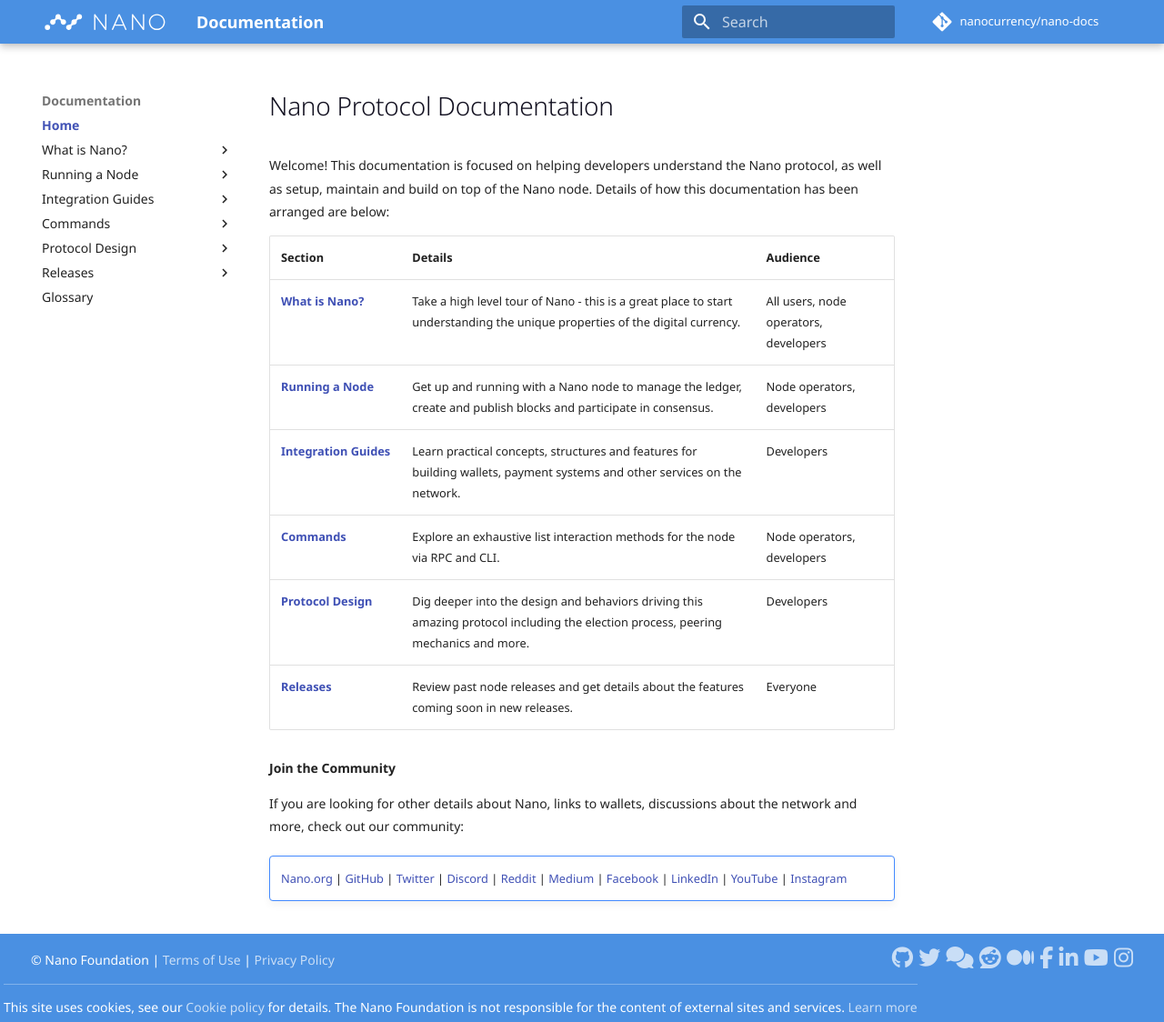
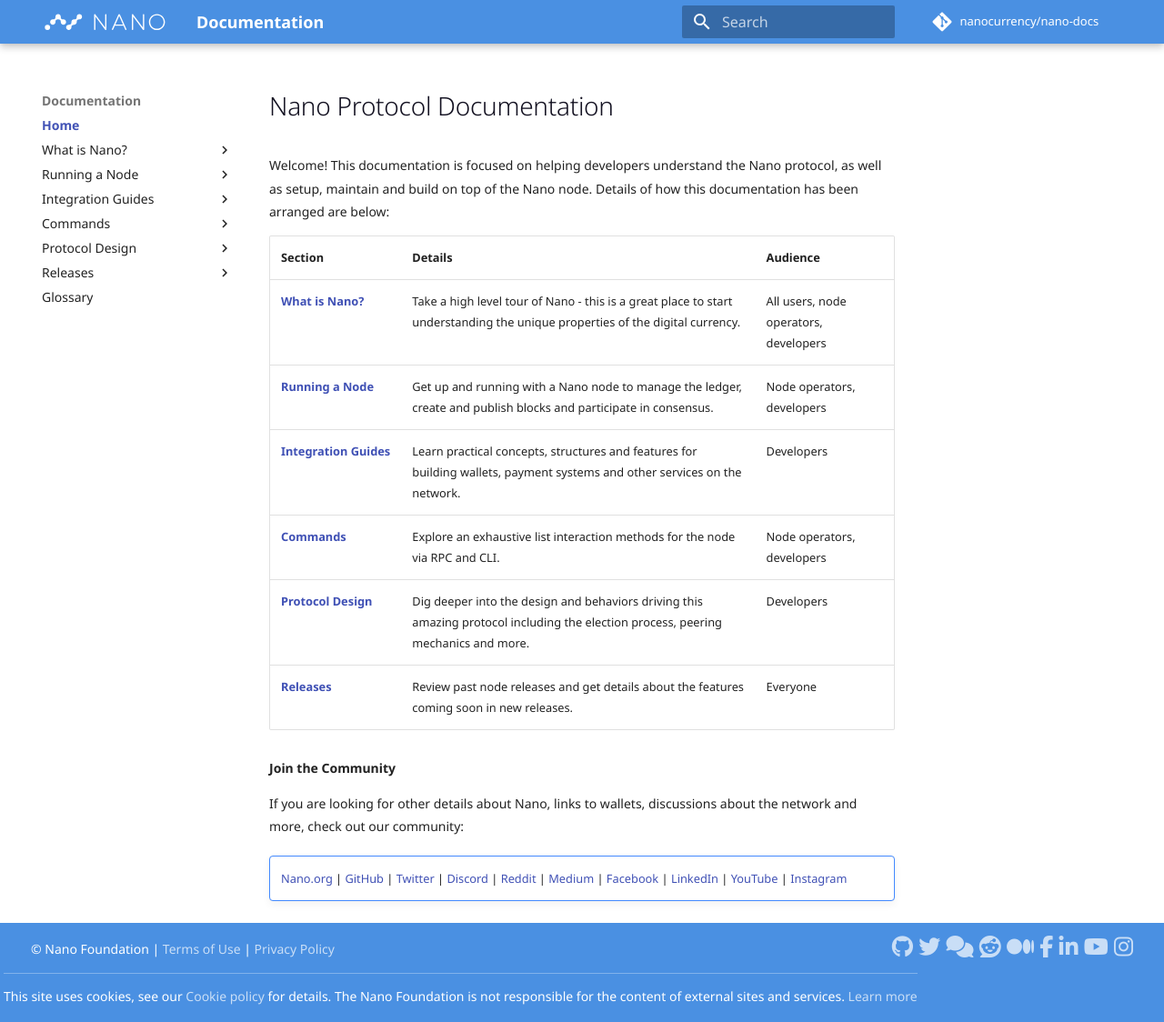
Before and after one commit to nanocurrency/nano-docs, an MkDocs documentation site: the page built from docs/index.md, in a window 1280 px wide and 1124 px high. Shown: the whole window at 91% size. Built offline with MkDocs 1.6.1 and Material for MkDocs 9.7.7, drawn with Linux system fonts in a browser that asks for light colours; nearby versions of some CDN libraries; library files that are not in the unit come from our copies; comment, search, counter and statistics services are not loaded.

Commit message:
Add footer with terms, privacy and cookie details (#163)
* Add footer with terms, privacy and cookie details

* Extra padding below disclaimer

```diff
--- a/docs/stylesheets/extras.css
+++ b/docs/stylesheets/extras.css
@@ -108,6 +108,7 @@
     max-width: 100%;
     float:none;
     border-top: 1px solid hsla(0,0%,100%,.3);
+    padding: 0.6rem 0;
 }
 
 .md-grid-disclaimer {
```
